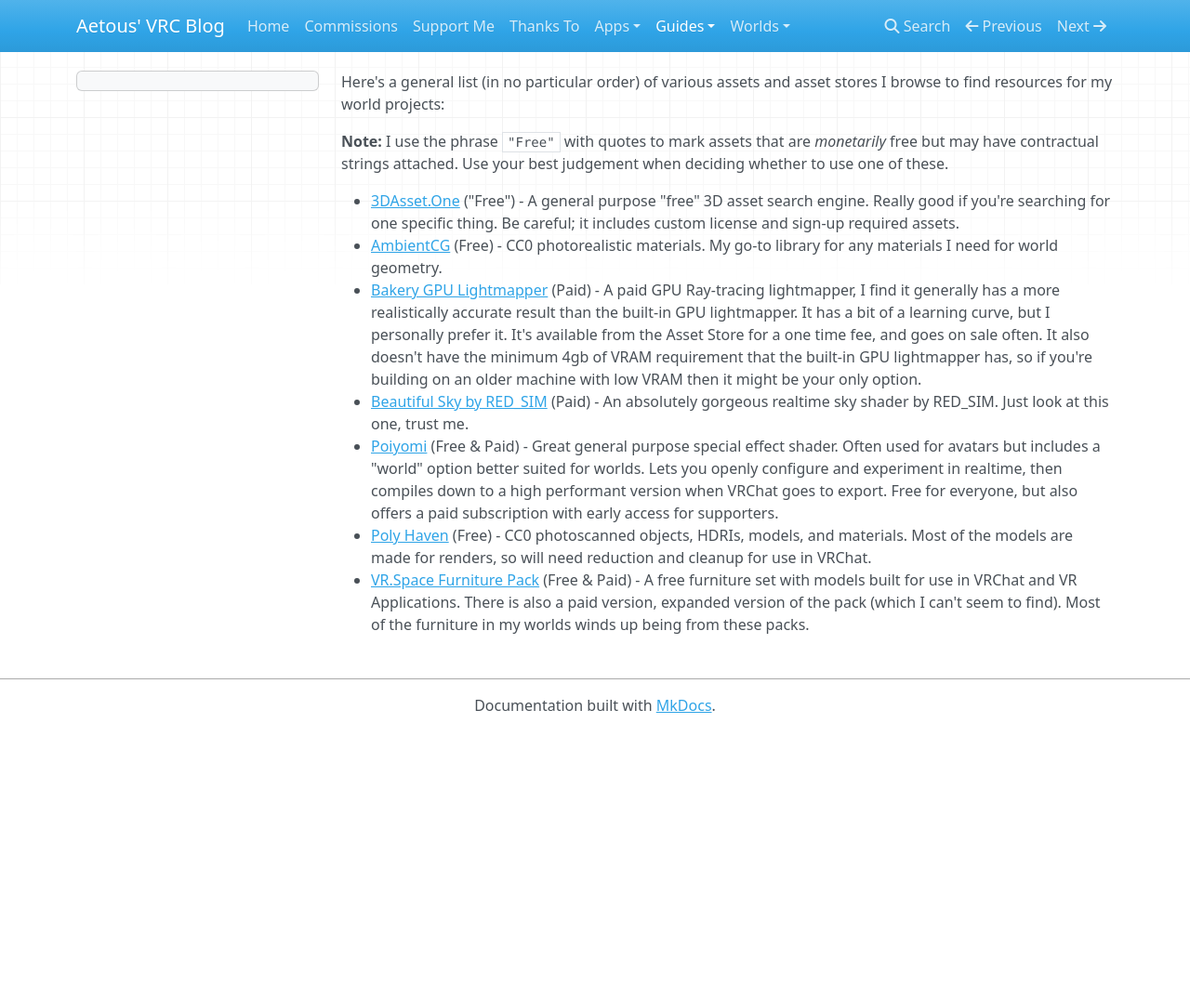
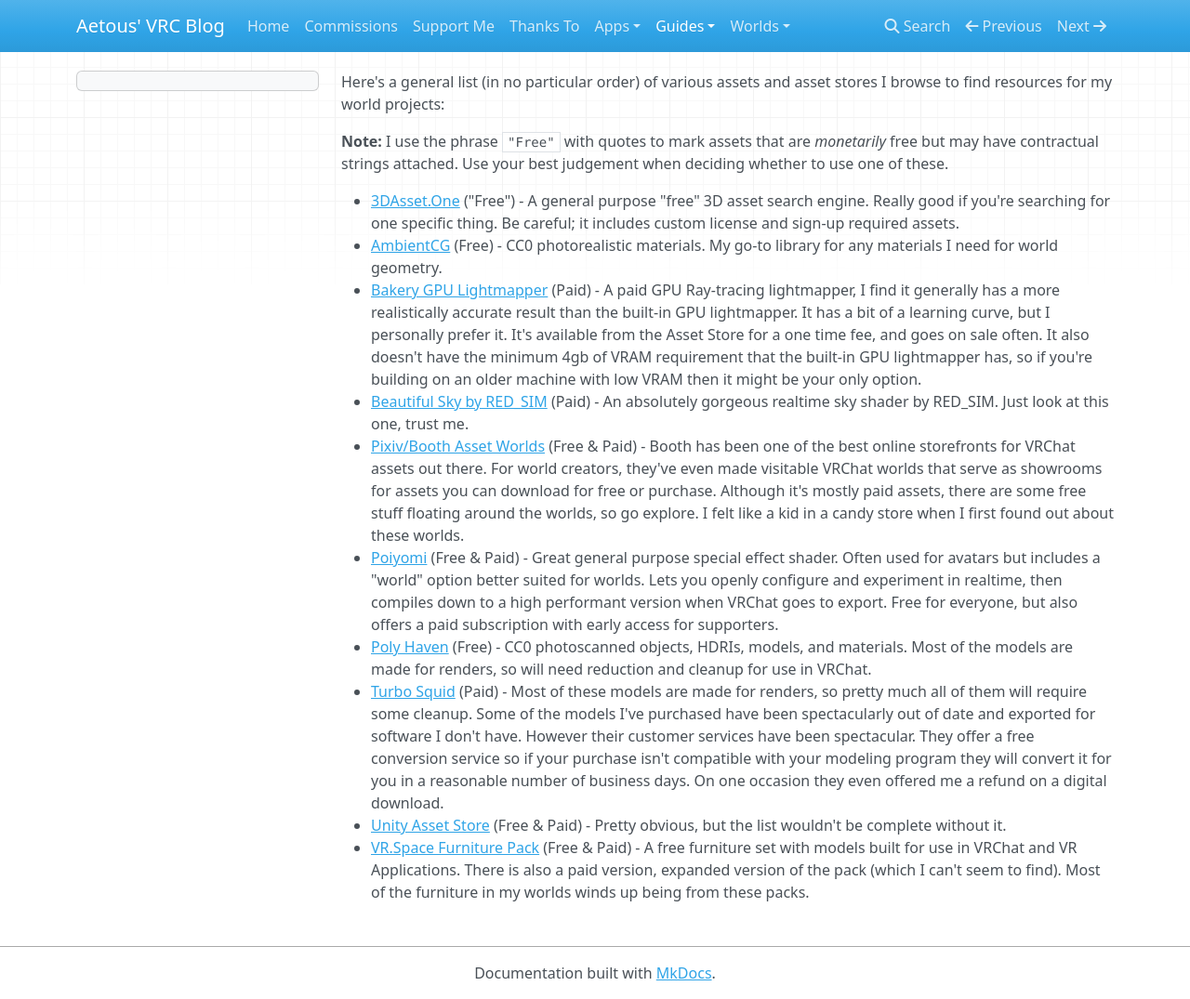
Before and after one commit to EhoNo1/Aetous-VRC-Blog, an MkDocs documentation site: the page built from docs/Guides/MyPreferredAssets.md, in a window 1280 px wide and 1075 px high. Shown: the whole window at 93% size. Built offline with MkDocs 1.6.1, drawn with Linux system fonts in a browser that asks for light colours; nearby versions of some CDN libraries.

Commit message:
Expanded World Development Guide

```diff
--- a/docs/Guides/My Preferred Assets.md
+++ b/docs/Guides/MyPreferredAssets.md
@@ -6,6 +6,9 @@
 - [AmbientCG](https://ambientcg.com/) (Free) - CC0 photorealistic materials. My go-to library for any materials I need for world geometry.
 - [Bakery GPU Lightmapper](https://assetstore.unity.com/packages/tools/level-design/bakery-gpu-lightmapper-122218) (Paid) - A paid GPU Ray-tracing lightmapper, I find it generally has a more realistically accurate result than the built-in GPU lightmapper. It has a bit of a learning curve, but I personally prefer it. It's available from the Asset Store for a one time fee, and goes on sale often. It also doesn't have the minimum 4gb of VRAM requirement that the built-in GPU lightmapper has, so if you're building on an older machine with low VRAM then it might be your only option.
 - [Beautiful Sky by RED_SIM](https://www.patreon.com/posts/beautiful-sky-35667377) (Paid) - An absolutely gorgeous realtime sky shader by RED_SIM. Just look at this one, trust me.
+- [Pixiv/Booth Asset Worlds](https://vrchat.com/home/user/usr_6b806956-d3fa-417f-b41b-f3249675513e) (Free & Paid) - Booth has been one of the best online storefronts for VRChat assets out there. For world creators, they've even made visitable VRChat worlds that serve as showrooms for assets you can download for free or purchase. Although it's mostly paid assets, there are some free stuff floating around the worlds, so go explore. I felt like a kid in a candy store when I first found out about these worlds.
 - [Poiyomi](https://www.poiyomi.com/) (Free & Paid) - Great general purpose special effect shader. Often used for avatars but includes a "world" option better suited for worlds. Lets you openly configure and experiment in realtime, then compiles down to a high performant version when VRChat goes to export. Free for everyone, but also offers a paid subscription with early access for supporters.
 - [Poly Haven](https://polyhaven.com/) (Free) - CC0 photoscanned objects, HDRIs, models, and materials.  Most of the models are made for renders, so will need reduction and cleanup for use in VRChat.
+- [Turbo Squid](https://www.turbosquid.com/) (Paid) - Most of these models are made for renders, so pretty much all of them will require some cleanup. Some of the models I've purchased have been spectacularly out of date and exported for software I don't have. However their customer services have been spectacular. They offer a free conversion service so if your purchase isn't compatible with your modeling program they will convert it for you in a reasonable number of business days. On one occasion they even offered me a refund on a digital download.
+- [Unity Asset Store](https://assetstore.unity.com/) (Free & Paid) - Pretty obvious, but the list wouldn't be complete without it.
 - [VR.Space Furniture Pack](https://vr.space/download/free-furniture-pack-2022/) (Free & Paid) - A free furniture set with models built for use in VRChat and VR Applications. There is also a paid version, expanded version of the pack (which I can't seem to find). Most of the furniture in my worlds winds up being from these packs.
```
Also changed, not shown: docs/Guides/WorldChecklist.md (renamed from docs/Guides/World Checklist.md, +1 -0 lines), docs/Guides/WorldDevelopment.md (renamed from docs/Guides/World Development.md, +36 -2 lines).
